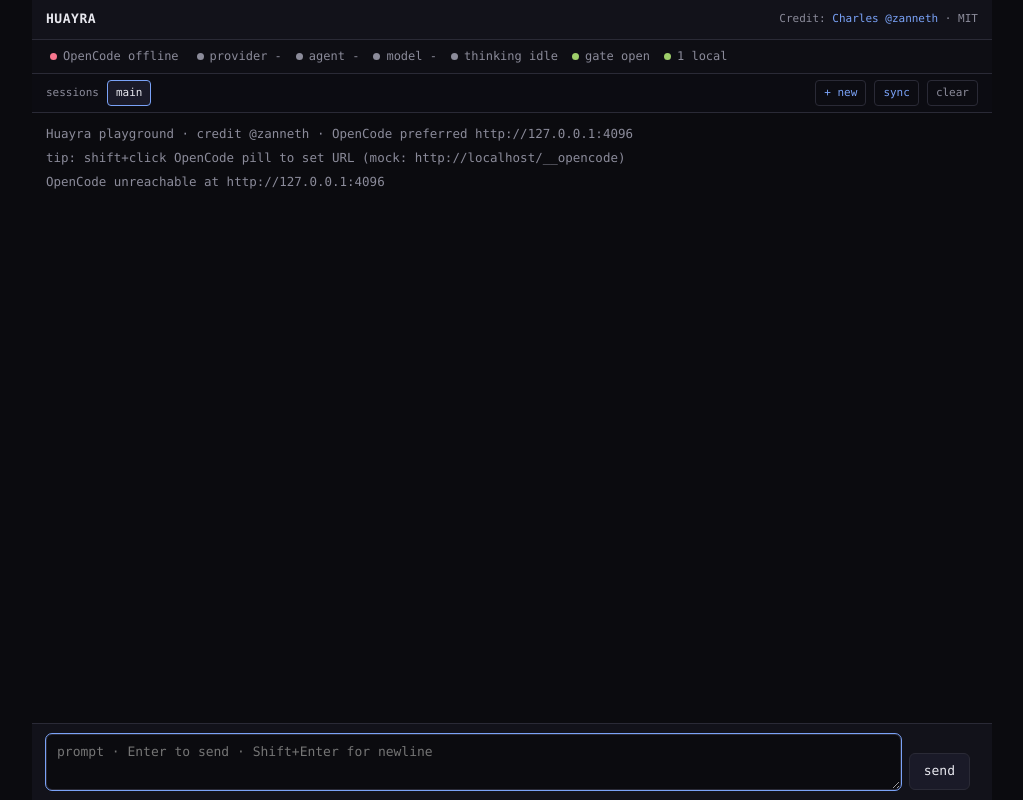
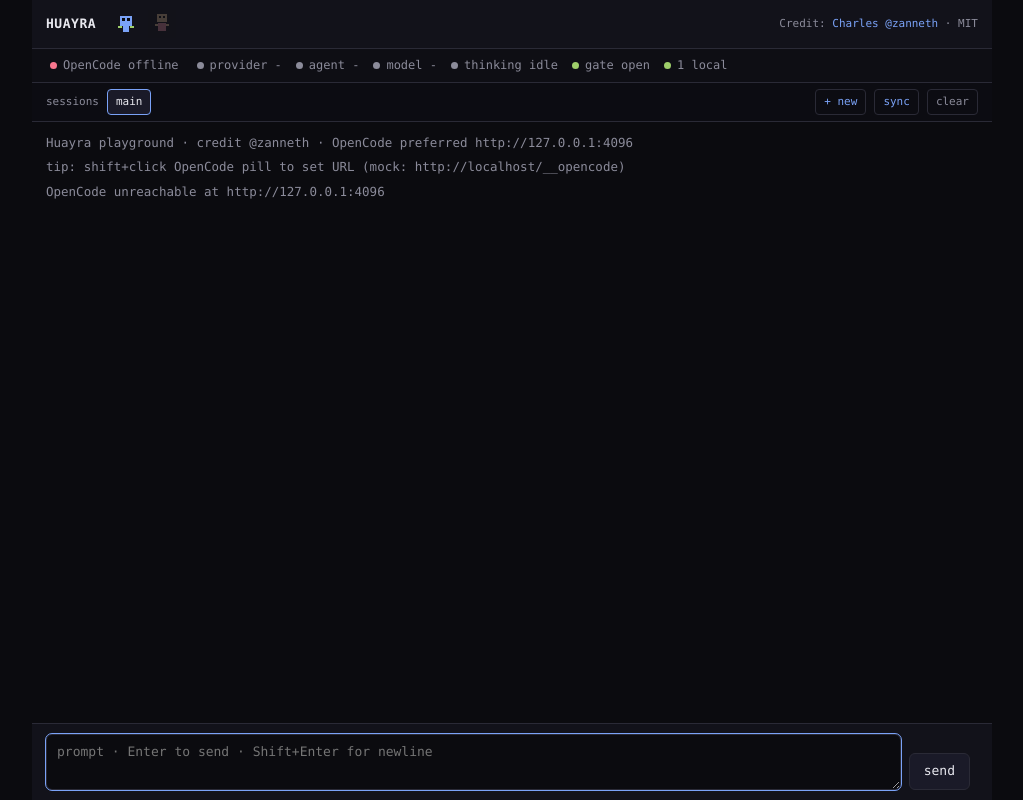
Before and after one commit to qxlsz/huayra, a website: page playground/index.html in a window 1280 px wide. Shown: the whole page, without its empty margins (128-1151 px from the left). Drawn offline with Linux system fonts and the light colour scheme; no server answers.

Commit message:
playground: Guardian and Templar status sprites

```diff
--- a/playground/index.html
+++ b/playground/index.html
@@ -43,6 +43,21 @@
       background: var(--panel);
     }
     header .brand { font-weight: 600; letter-spacing: 0.04em; }
+    #mascots {
+      display: inline-flex;
+      align-items: center;
+      gap: 8px;
+      margin-left: 4px;
+    }
+    .mascot {
+      width: 28px;
+      height: 28px;
+      opacity: 0.28;
+      filter: grayscale(0.4);
+      transition: opacity 0.15s linear;
+    }
+    .mascot.on { opacity: 1; filter: none; }
+    .mascot svg { display: block; width: 28px; height: 28px; }
     header .credit { color: var(--muted); margin-left: auto; font-size: 11px; }
     header a { color: var(--accent); text-decoration: none; }
     header a:hover { text-decoration: underline; }
@@ -222,6 +237,30 @@
   <div id="app">
     <header>
       <span class="brand">HUAYRA</span>
+      <div id="mascots" aria-hidden="true">
+        <span id="guardian" class="mascot on" title="Guardian">
+          <svg viewBox="0 0 28 28" xmlns="http://www.w3.org/2000/svg">
+            <rect width="28" height="28" fill="#12121a"/>
+            <rect x="8" y="6" width="12" height="10" fill="#7aa2f7"/>
+            <rect x="10" y="8" width="3" height="3" fill="#0b0b0f"/>
+            <rect x="15" y="8" width="3" height="3" fill="#0b0b0f"/>
+            <rect x="11" y="16" width="6" height="6" fill="#7aa2f7"/>
+            <rect x="6" y="16" width="4" height="2" fill="#9ece6a"/>
+            <rect x="18" y="16" width="4" height="2" fill="#9ece6a"/>
+          </svg>
+        </span>
+        <span id="templar" class="mascot" title="Templar">
+          <svg viewBox="0 0 28 28" xmlns="http://www.w3.org/2000/svg">
+            <rect width="28" height="28" fill="#12121a"/>
+            <rect x="9" y="4" width="10" height="8" fill="#e0af68"/>
+            <rect x="11" y="6" width="2" height="2" fill="#0b0b0f"/>
+            <rect x="15" y="6" width="2" height="2" fill="#0b0b0f"/>
+            <rect x="10" y="13" width="8" height="8" fill="#f7768e"/>
+            <rect x="7" y="14" width="3" height="2" fill="#e0af68"/>
+            <rect x="18" y="14" width="3" height="2" fill="#e0af68"/>
+          </svg>
+        </span>
+      </div>
       <span class="credit">Credit: <a href="https://x.com/zanneth" target="_blank" rel="noopener">Charles @zanneth</a> · MIT</span>
     </header>
     <div class="status-row" aria-label="Status">
```
